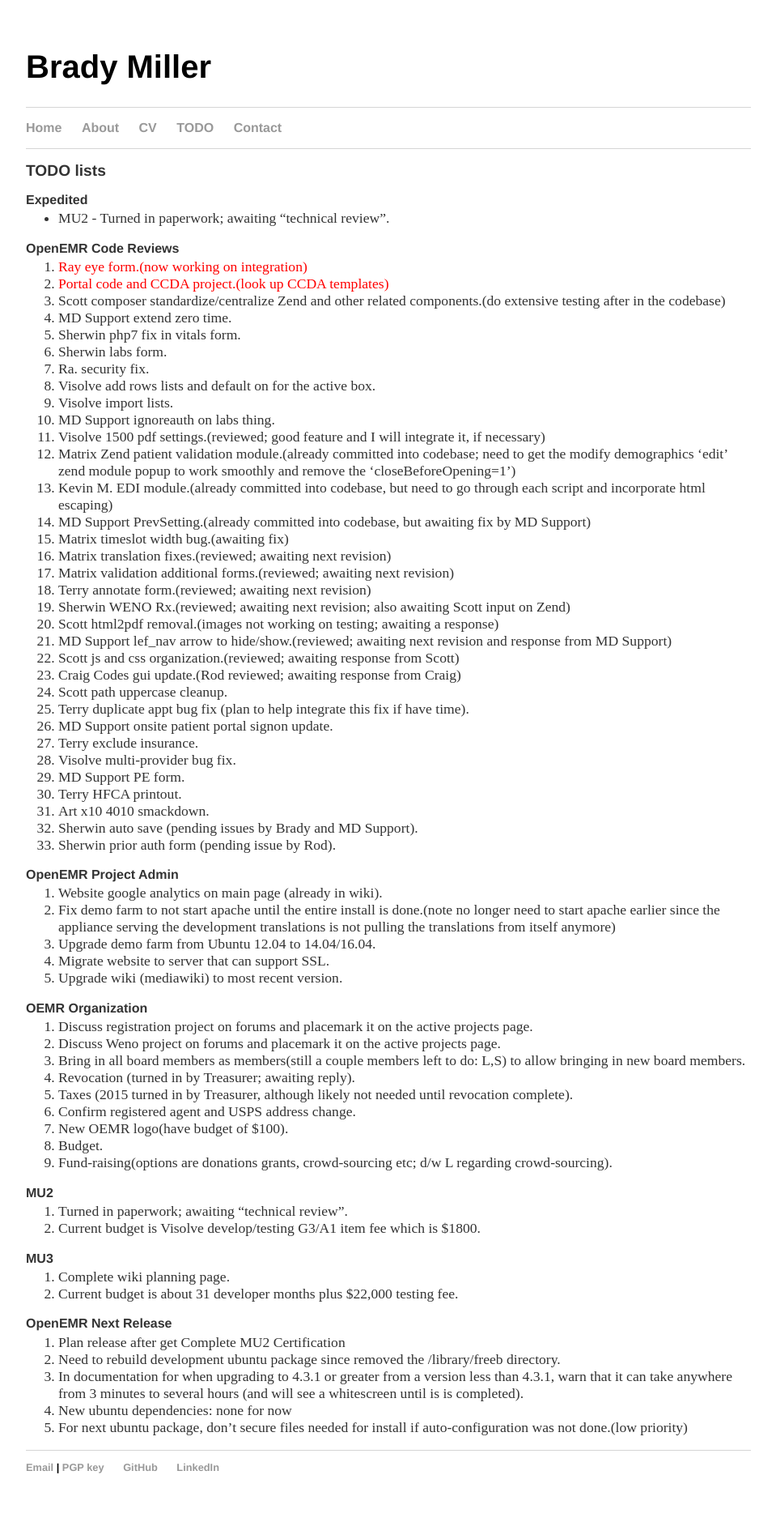
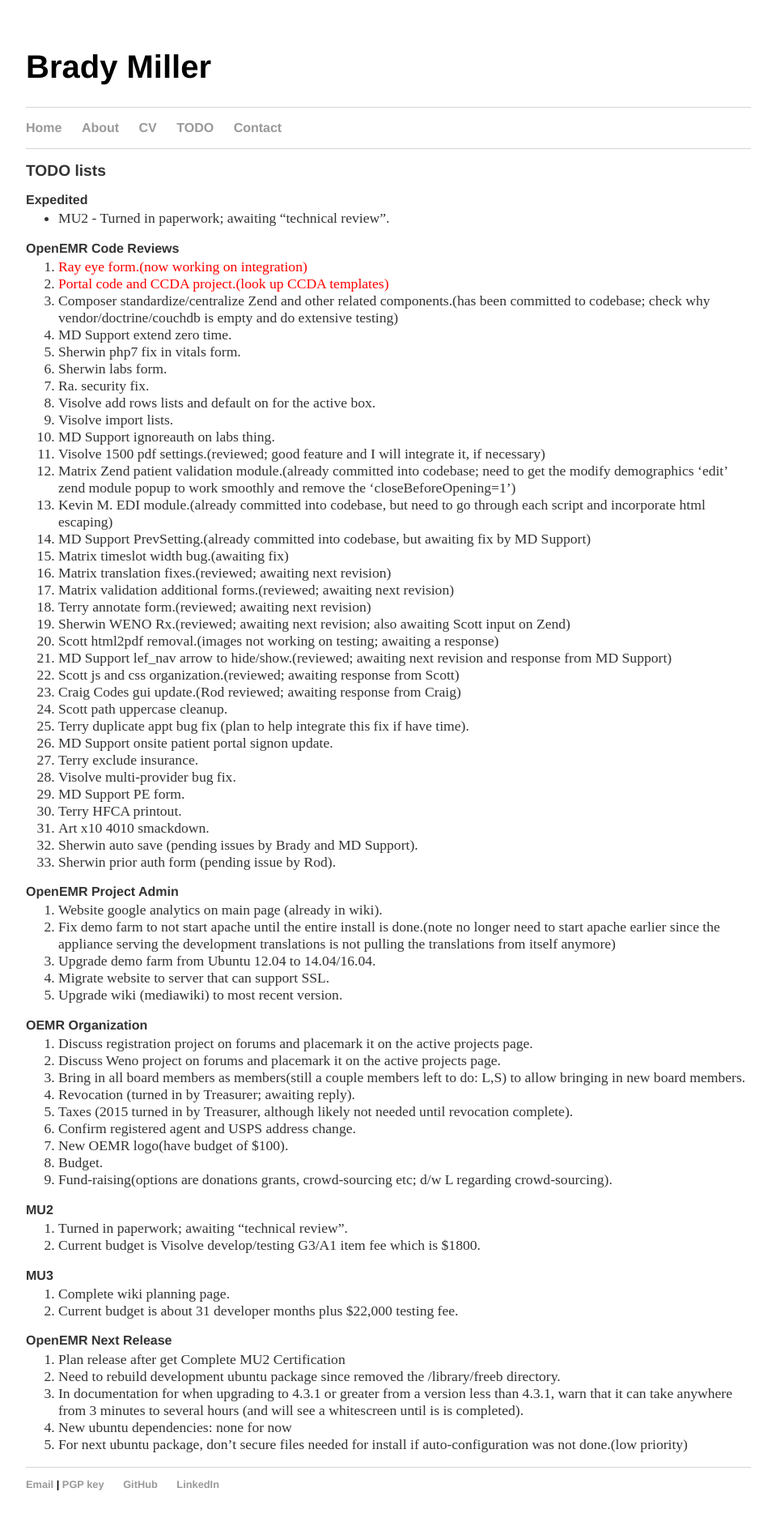
Before and after one commit to bradymiller/bradymiller.github.io, a Jekyll site: the page built from todo/index.md, in a window 1280 px wide. Shown: the whole page at 81% size, without its empty margins (160-1119 px from the left). Built offline with Jekyll 4.4.1, drawn with Linux system fonts in a browser that asks for light colours; before the commit the page ends 1879 px from its top, so only the background shows below that.

Commit message:
Update todo list

```diff
--- a/todo/index.md
+++ b/todo/index.md
@@ -9,7 +9,7 @@
 ### OpenEMR Code Reviews
 1. <span style="color: red">Ray eye form.(now working on integration)</span>
 1. <span style="color: red">Portal code and CCDA project.(look up CCDA templates)</span>
-1. Scott composer standardize/centralize Zend and other related components.(do extensive testing after in the codebase)
+1. Composer standardize/centralize Zend and other related components.(has been committed to codebase; check why vendor/doctrine/couchdb is empty and do extensive testing)
 1. MD Support extend zero time.
 1. Sherwin php7 fix in vitals form.
 1. Sherwin labs form.
```
